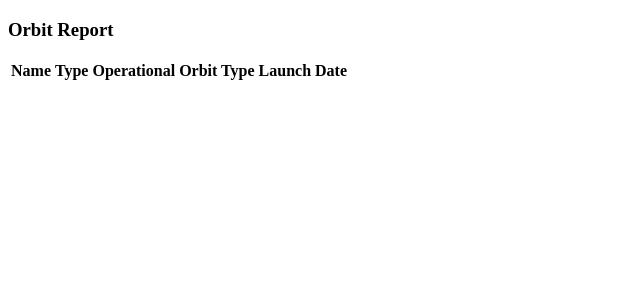
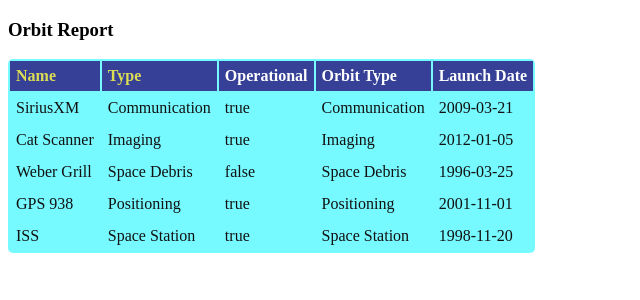
Before and after one commit to shannontreadway/orbit-report, an Angular app: page / in a window 1280 px wide. Shown: the top 300 px of the page, without its empty margins (0-640 px from the left). Built offline with nearby package versions, Linux system fonts and the light colour scheme.

Commit message:
part 4 complete

```diff
--- a/src/app/app.component.css
+++ b/src/app/app.component.css
@@ -0,0 +1,13 @@
+.search-form {
+    margin-bottom: 40px;
+}
+
+button {
+    margin-left: 10px;
+    color: #fff;
+    background-color: #009b25;
+    border-radius: 4px;
+    padding: 2px 5px;
+    font-size: 18px;
+    cursor: pointer;
+}
--- a/src/app/orbit-list/orbit-list.component.css
+++ b/src/app/orbit-list/orbit-list.component.css
@@ -0,0 +1,28 @@
+.sortable {
+    cursor: pointer;
+    color: #dd5;
+}
+
+.warning {
+    background-color: #da8a8a;
+}
+
+table {
+  color: #111;
+  border-radius: 5px;
+  overflow: hidden;
+  margin: 12px 0;
+  min-width: 300px;
+  background: #76faff;
+}
+
+.header-row {
+    background: #364096;
+    color: #fff
+}
+
+th, td {
+    text-align: left;
+    margin: 5px 10px;
+    padding: 6px;
+}
--- a/src/app/orbit-list/orbit-list.component.html
+++ b/src/app/orbit-list/orbit-list.component.html
@@ -9,7 +9,7 @@
         <th>Launch Date</th>
     </tr>
     <!-- TODO: put <tr *ngFor=""></tr> here -->
-    <tr *ngFor = "let Satellite of sourceList">
+    <tr *ngFor = "let Satellite of satellites">
         <td>{{Satellite.name}}</td>
         <td>{{Satellite.type}}</td>
         <td>{{Satellite.operational}}</td>
```
